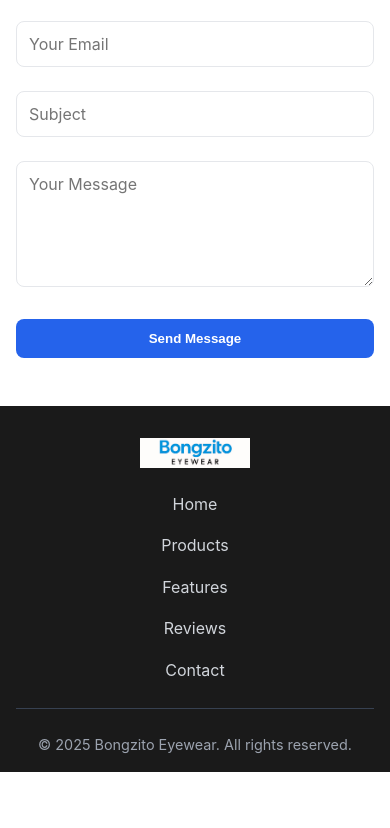
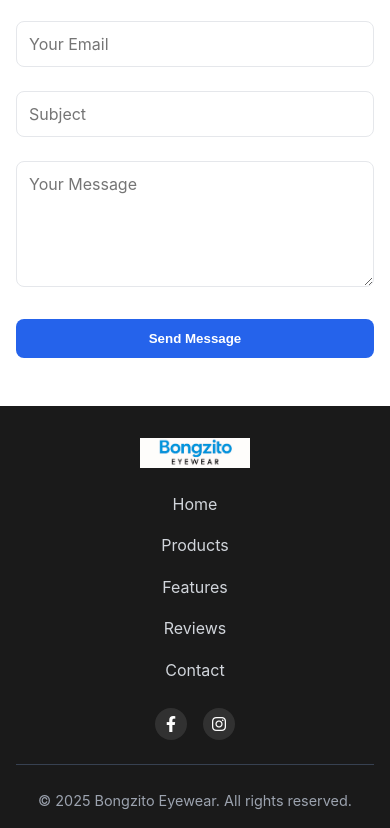
Before and after one commit to Maribamedia/Bongzitoeyewear, a plain HTML site: page index.html in a window 390 px wide. Shown: the part 10416-11244 px from the top of the page. Before the commit the page ends 11188 px from the top, so only its background shows below. Drawn offline with Linux system fonts and the light colour scheme.

Commit message:
Update index.html

```diff
--- a/index.html
+++ b/index.html
@@ -576,6 +576,32 @@
             color: white;
         }
 
+        /* Social Media Icons */
+        .social-media {
+            display: flex;
+            gap: 1rem;
+            justify-content: center;
+        }
+
+        .social-icon {
+            display: flex;
+            align-items: center;
+            justify-content: center;
+            width: 40px;
+            height: 40px;
+            background: rgba(255, 255, 255, 0.1);
+            border-radius: 50%;
+            color: white;
+            text-decoration: none;
+            transition: var(--transition);
+            font-size: 1.2rem;
+        }
+
+        .social-icon:hover {
+            background: var(--accent);
+            transform: translateY(-3px);
+        }
+
         .footer-bottom {
             text-align: center;
             padding-top: 1.5rem;
@@ -677,6 +703,12 @@
                 padding: 0.75rem 2rem;
                 font-size: 1.1rem;
             }
+
+            .social-icon {
+                width: 35px;
+                height: 35px;
+                font-size: 1.1rem;
+            }
         }
 
         @media (max-width: 480px) {
@@ -698,6 +730,12 @@
 
             .shop-now-btn {
                 padding: 0.8rem 1.5rem;
+                font-size: 1rem;
+            }
+
+            .social-icon {
+                width: 32px;
+                height: 32px;
                 font-size: 1rem;
             }
         }
@@ -926,6 +964,15 @@
                     <a href="#features">Features</a>
                     <a href="#testimonials">Reviews</a>
                     <a href="#contact">Contact</a>
+                </div>
+                <!-- Social Media Icons -->
+                <div class="social-media">
+                    <a href="#" class="social-icon">
+                        <i class="fab fa-facebook-f"></i>
+                    </a>
+                    <a href="#" class="social-icon">
+                        <i class="fab fa-instagram"></i>
+                    </a>
                 </div>
             </div>
             <div class="footer-bottom">
```
